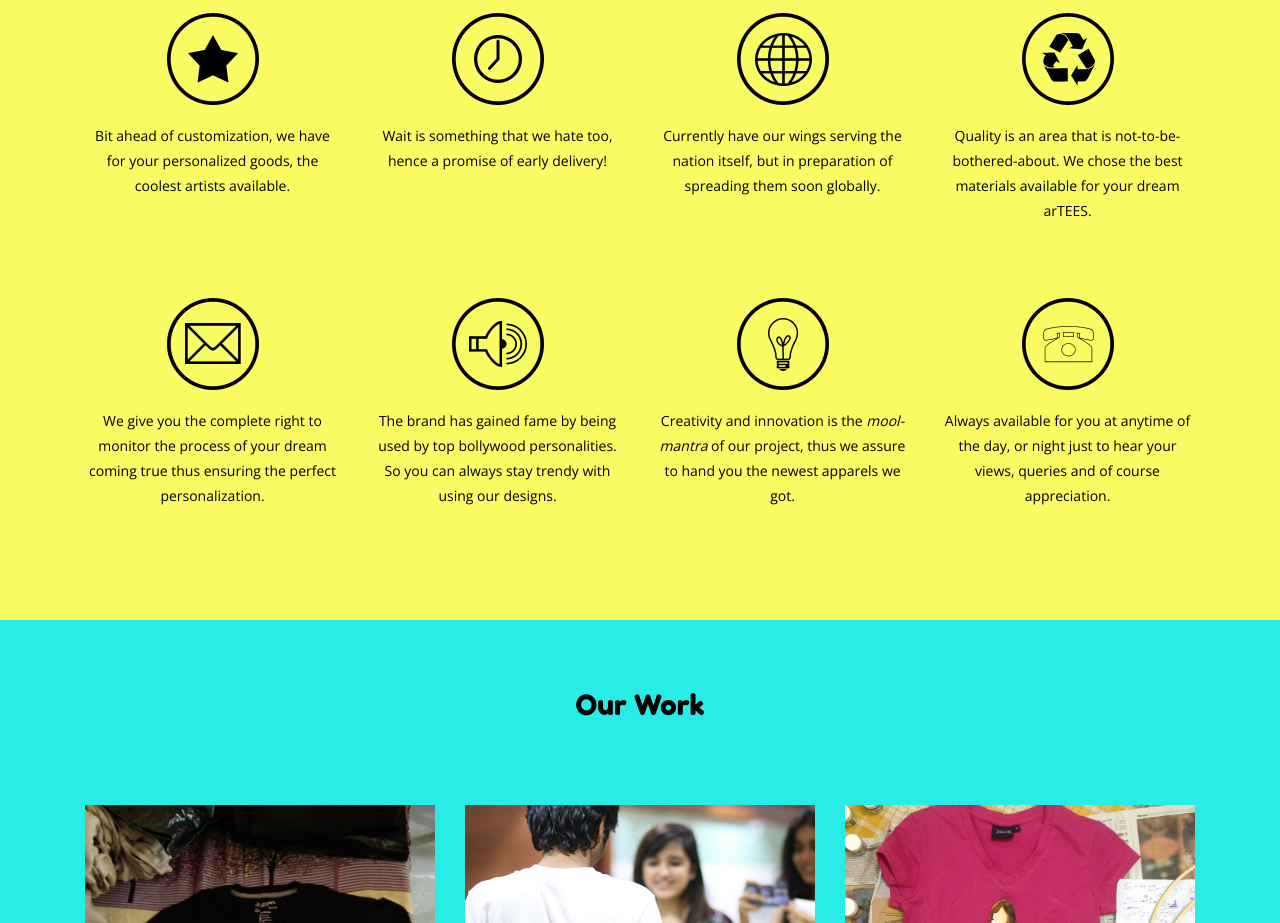
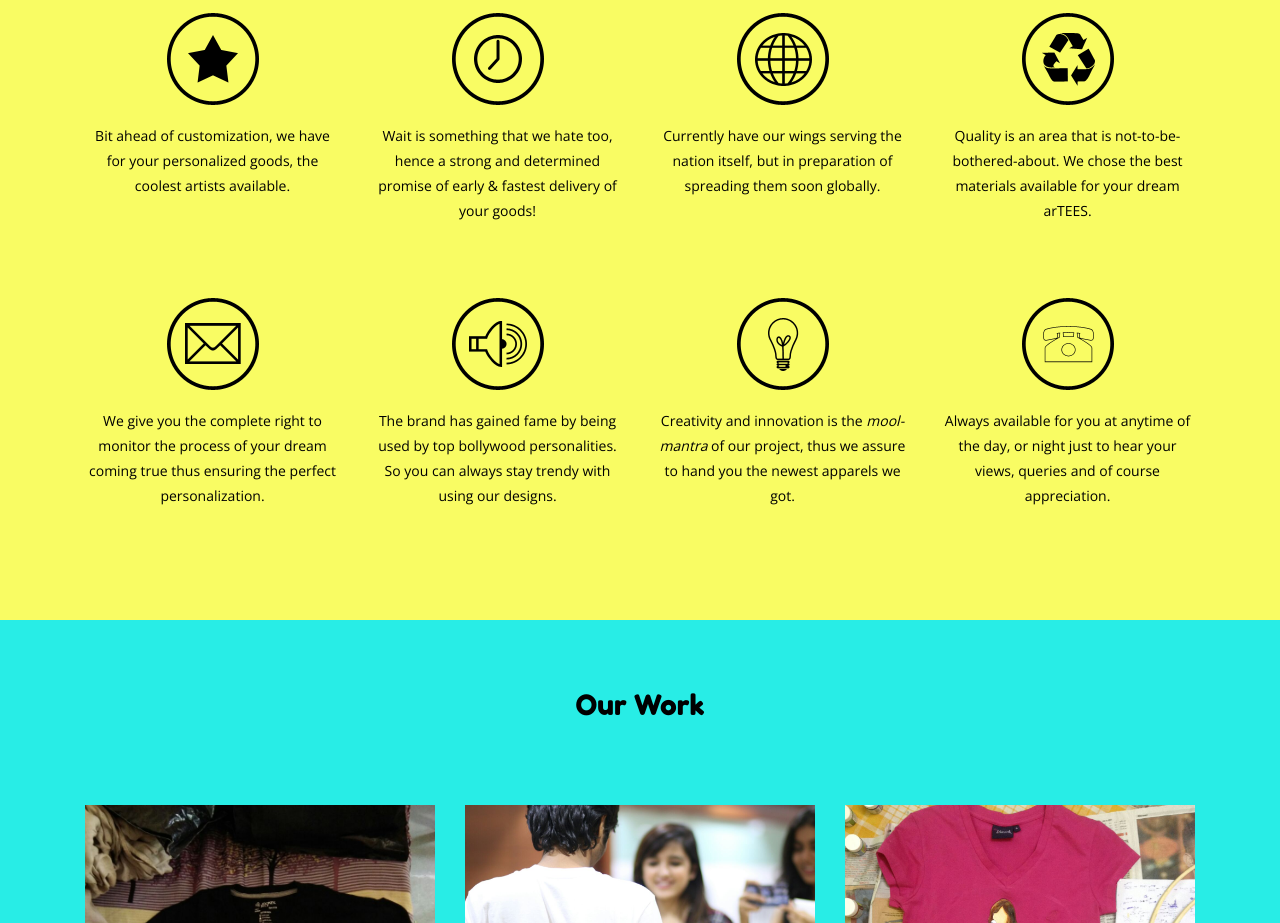
Before and after one commit to mohitkh7/artees, a plain HTML site: page index.html in a window 1280 px wide. Shown: the part 1460-2383 px from the top of the page. Drawn offline with nearby package versions, Linux system fonts and the light colour scheme.

Commit message:
3-4 service small device error resolved

```diff
--- a/index.html
+++ b/index.html
@@ -99,7 +99,7 @@
 				</div>
 				<div class="col-md-3 service-left">
 					<img src="images/3.png" class="img-responsive" alt="" />
-					<p>Wait is something that we hate too, hence a promise of early delivery!</p>
+					<p>Wait is something that we hate too, hence a strong and determined promise of early & fastest delivery of your goods!</p>
 				</div>
 				<div class="col-md-3 service-left">
 					<img src="images/2.png" class="img-responsive" alt="" />
```
